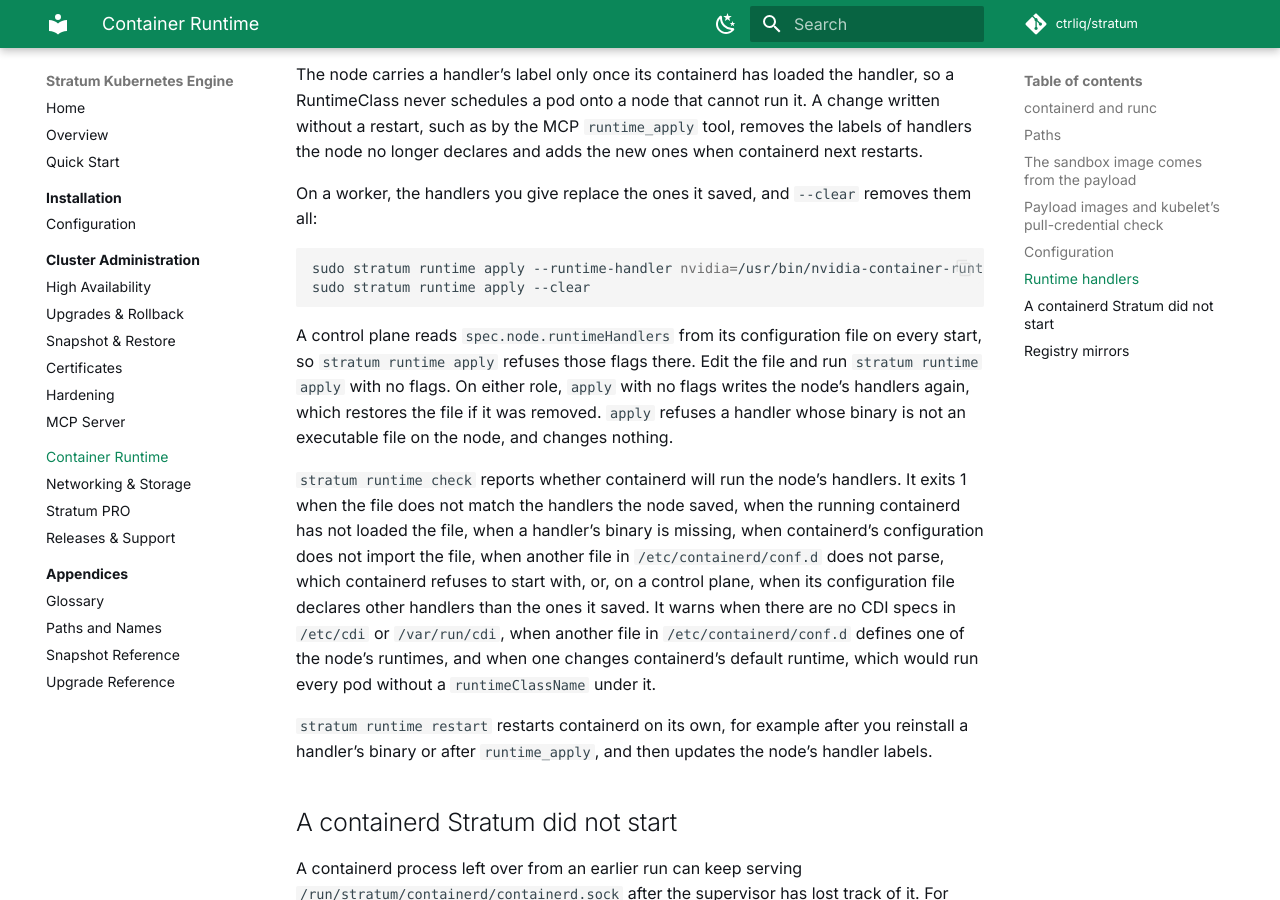
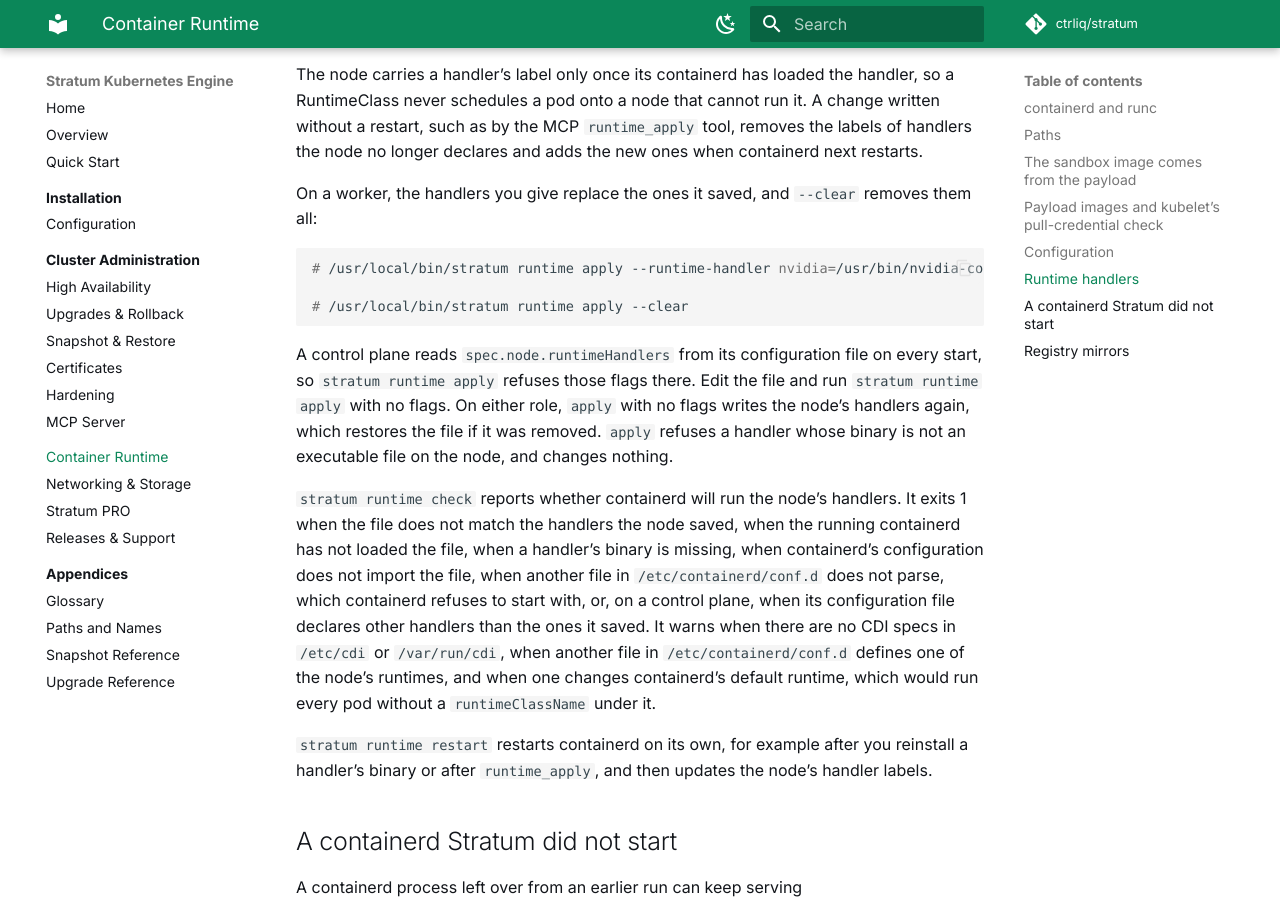
Before and after one commit to ctrliq/stratum, an MkDocs documentation site: the page built from docs/docs/runtime/index.md, in a window 1280 px wide and 900 px high, scrolled down 2899 px. Built offline with MkDocs 1.6.1 and Material for MkDocs 9.7.7, drawn with Linux system fonts in a browser that asks for light colours; comment, search, counter and statistics services are not loaded.

Commit message:
docs(runtime): write the runtime apply commands as root console commands
The docs guide writes a root command as `# /usr/local/bin/stratum` in a
console block. `sudo stratum` fails on a Rocky host, whose sudo secure_path
does not include /usr/local/bin.

Signed-off-by: cwolford <WolfyChris@users.noreply.github.com>

````diff
--- a/docs/docs/runtime/index.md
+++ b/docs/docs/runtime/index.md
@@ -123,9 +123,10 @@
 On a worker, the handlers you give replace the ones it saved, and `--clear`
 removes them all:
 
-```bash
-sudo stratum runtime apply --runtime-handler nvidia=/usr/bin/nvidia-container-runtime
-sudo stratum runtime apply --clear
+```console
+# /usr/local/bin/stratum runtime apply --runtime-handler nvidia=/usr/bin/nvidia-container-runtime
+
+# /usr/local/bin/stratum runtime apply --clear
 ```
 
 A control plane reads `spec.node.runtimeHandlers` from its configuration file on
````
